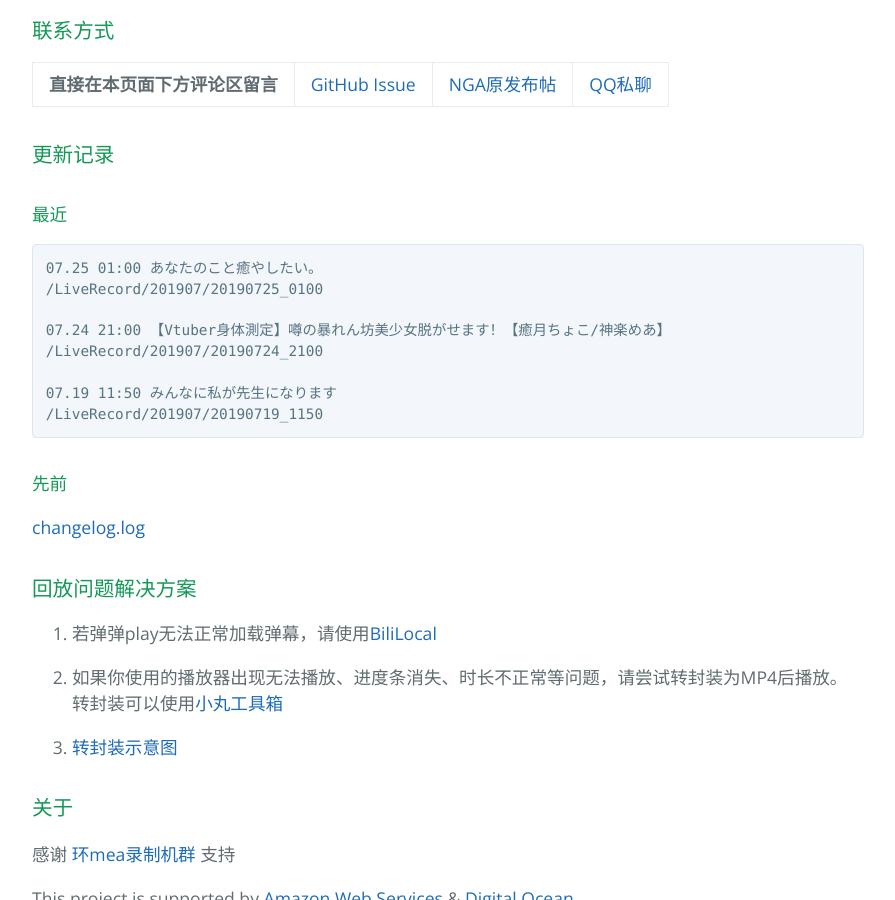
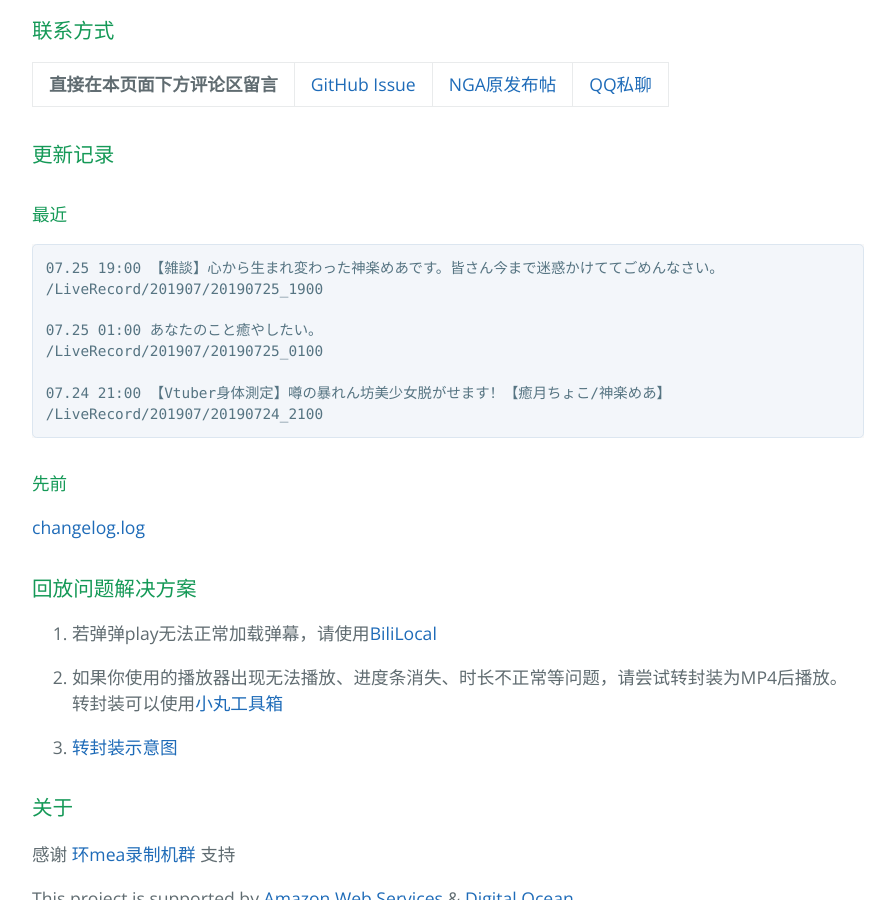
Before and after one commit to kaguramea-record/kaguramea-record.github.io, a Jekyll site: the page built from index.md, in a window 1280 px wide and 900 px high, scrolled down 1214 px. Shown: the whole window, without its empty margins (192-1087 px from the left). Built offline with Jekyll 4.4.1, drawn with Linux system fonts in a browser that asks for light colours; comment, search, counter and statistics services are not loaded.

Commit message:
Update 190725-2

````diff
--- a/index.md
+++ b/index.md
@@ -39,14 +39,14 @@ layout: default
 #### 最近
 
 ```
+07.25 19:00 【雑談】心から生まれ変わった神楽めあです。皆さん今まで迷惑かけててごめんなさい。
+/LiveRecord/201907/20190725_1900
+
 07.25 01:00 あなたのこと癒やしたい。
 /LiveRecord/201907/20190725_0100
 
 07.24 21:00 【Vtuber身体測定】噂の暴れん坊美少女脱がせます！【癒月ちょこ/神楽めあ】
 /LiveRecord/201907/20190724_2100
-
-07.19 11:50 みんなに私が先生になります
-/LiveRecord/201907/20190719_1150
 ```
 
 #### 先前
````
Also changed, not shown: 1 other file.
